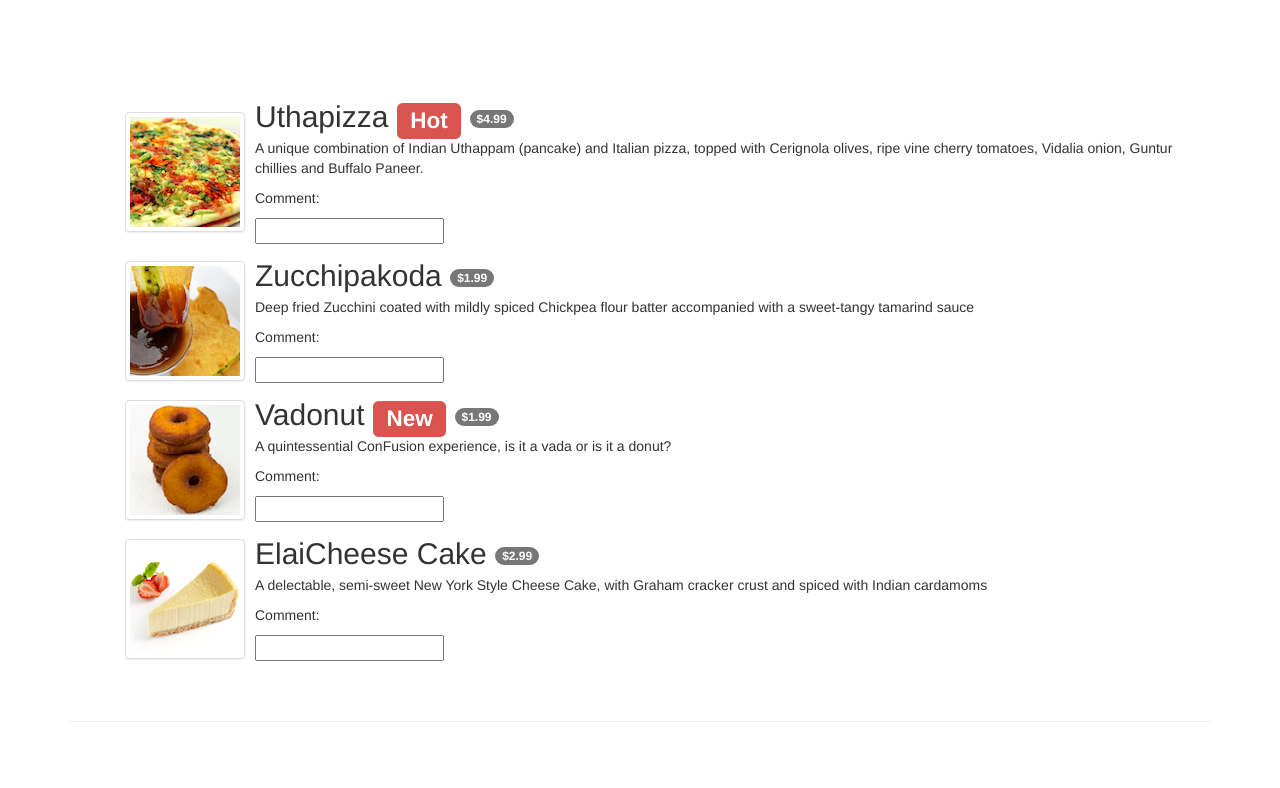
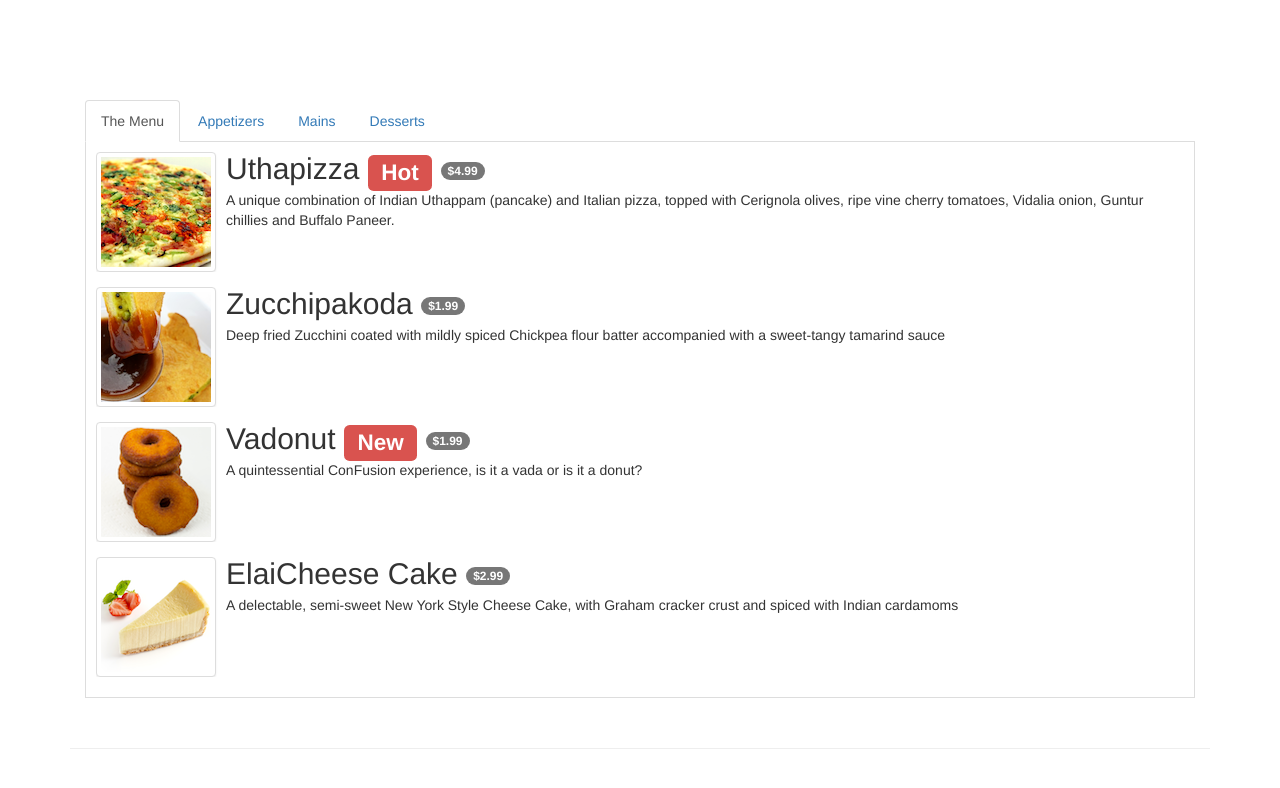
Before and after one commit to venkatraman-arumugam/Web-Developement, a website: page Angular.js/conFusion/app/menu.html in a window 1280 px wide. Drawn offline with Linux system fonts and the light colour scheme.

Commit message:
Angular Filter

```diff
--- a/Angular.js/conFusion/app/menu.html
+++ b/Angular.js/conFusion/app/menu.html
@@ -28,8 +28,31 @@
     <div class="container">
           <div class="row row-content" ng-controller="menuController as menuCtrl"><!-- dish is an Object-->
             <div class="col-xs-12">
-                <ul>
-                    <li class="media" ng-repeat="dish in menuCtrl.dishes">
+                  <ul class="nav nav-tabs" role="tablist"> <!--BootStrap Tab Nav-->
+                    <li role="presentation"
+                     ng-class="{active:menuCtrl.isSelected(1)}"><!--similar to bootstrap active-->
+                    <a ng-click="menuCtrl.select(1)"
+                     aria-controls="all menu"
+                     role="tab">The Menu</a></li><!--onTab Click pass the value-->
+                    <li role="presentation"
+                     ng-class="{active:menuCtrl.isSelected(2)}">
+                    <a ng-click="menuCtrl.select(2)"
+                     aria-controls="appetizers"
+                     role="tab">Appetizers</a></li>
+                    <li role="presentation"
+                     ng-class="{active:menuCtrl.isSelected(3)}">
+                    <a ng-click="menuCtrl.select(3)"
+                     aria-controls="mains"
+                     role="tab">Mains</a></li>
+                    <li role="presentation"
+                     ng-class="{active:menuCtrl.isSelected(4)}">
+                    <a  ng-click="menuCtrl.select(4)"
+                     aria-controls="desserts"
+                     role="tab">Desserts</a></li>
+                </ul>
+                <div class="tab-content"> <!--To Enclose the List in Tab-->
+                  <ul class="media-list tab-pane fade in active"><!--Effect fade in.out-->
+                      <li class="media" ng-repeat="dish in menuCtrl.dishes  | filter:menuCtrl.filtText"><!--filter uses the words in data-->
                       <div class="media-left media-middle">
                           <a href="#">
                           <img class="media-object img-thumbnail"
@@ -41,11 +64,10 @@
                            <span class="label label-danger">{{dish.label}}</span>
                            <span class="badge">{{dish.price | currency}}</span></h2>
                           <p>{{dish.description}}</p>
-                        <p>Comment:{{dish.comment}}</p>
-                        <input ng-model="dish.comment" type="text">
                       </div>
                   </li>
                   </ul>
+                </div>
             </div>
         </div>
     </div>
@@ -53,11 +75,12 @@
      <script>
         var app = angular.module('conFusionApp',[]);
         app.controller('menuController', function() {
+          this.tab = 1;
             var dishes=[
                          {
                            name:'Uthapizza',
                            image: 'images/uthapizza.png',
-                           category: 'mains',
+                           category: 'mains,desserts',
                            label:'Hot',
                            price:'4.99',
                            description:'A unique combination of Indian Uthappam (pancake) and Italian pizza, topped with Cerignola olives, ripe vine cherry tomatoes, Vidalia onion, Guntur chillies and Buffalo Paneer.',
@@ -93,6 +116,25 @@
                         ];
 
             this.dishes = dishes;
+
+            this.isSelected = function (checkTab) {
+                return (this.tab === checkTab);
+            }
+
+             this.filtText = '';
+
+             this.select = function(setTab) {
+                this.tab = setTab;
+
+                if (setTab === 2)
+                    this.filtText = "appetizer";
+                else if (setTab === 3)
+                    this.filtText = "mains";
+                else if (setTab === 4)
+                    this.filtText = "dessert";
+                else
+                    this.filtText = "";
+            }
         });
      </script>
 </body>
```
Also changed, not shown: Angular.js/Angular Filters.txt (added, +16 -0 lines), 1 other file. Lines whose indentation alone changed are shown as unchanged.
